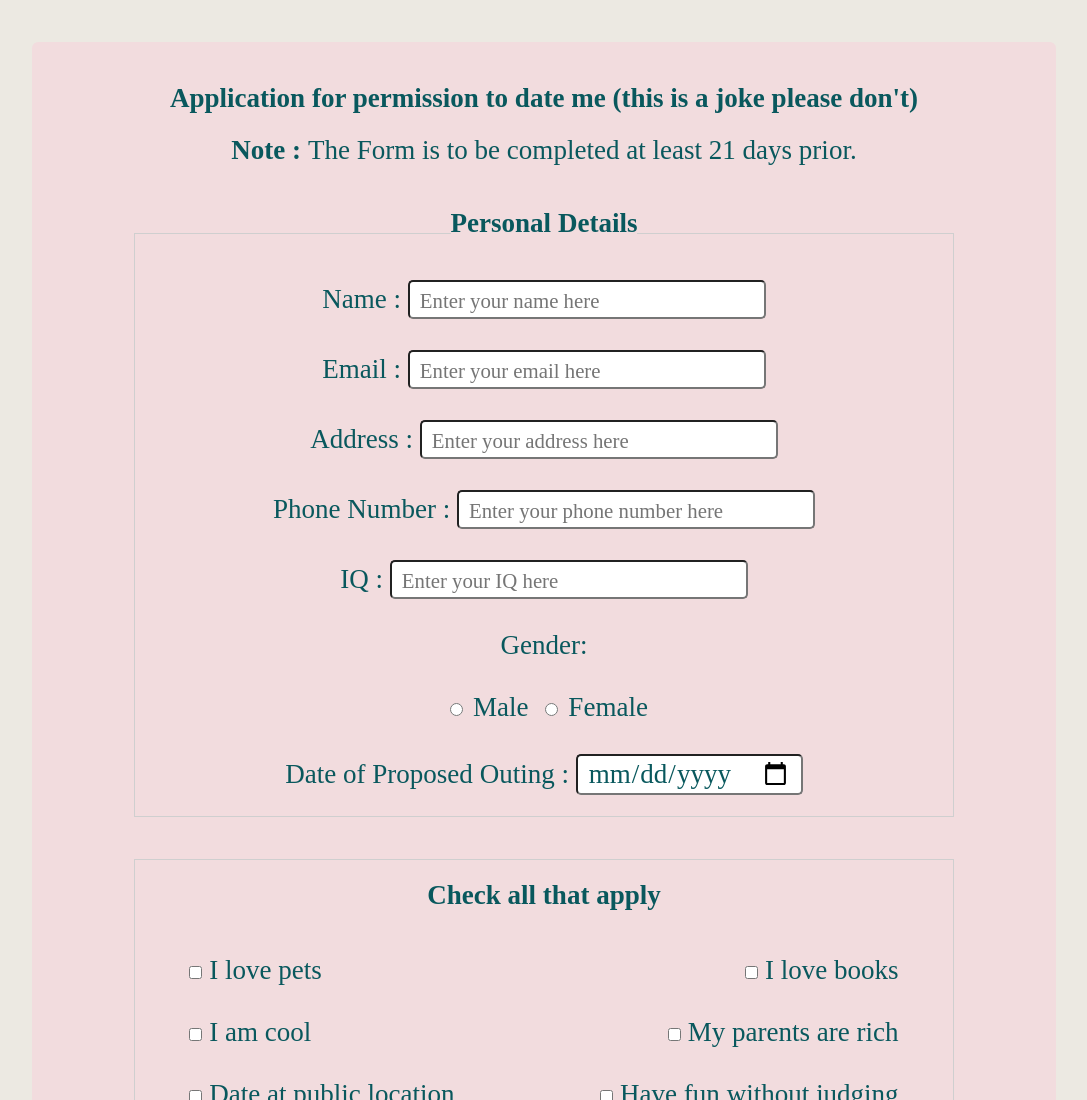
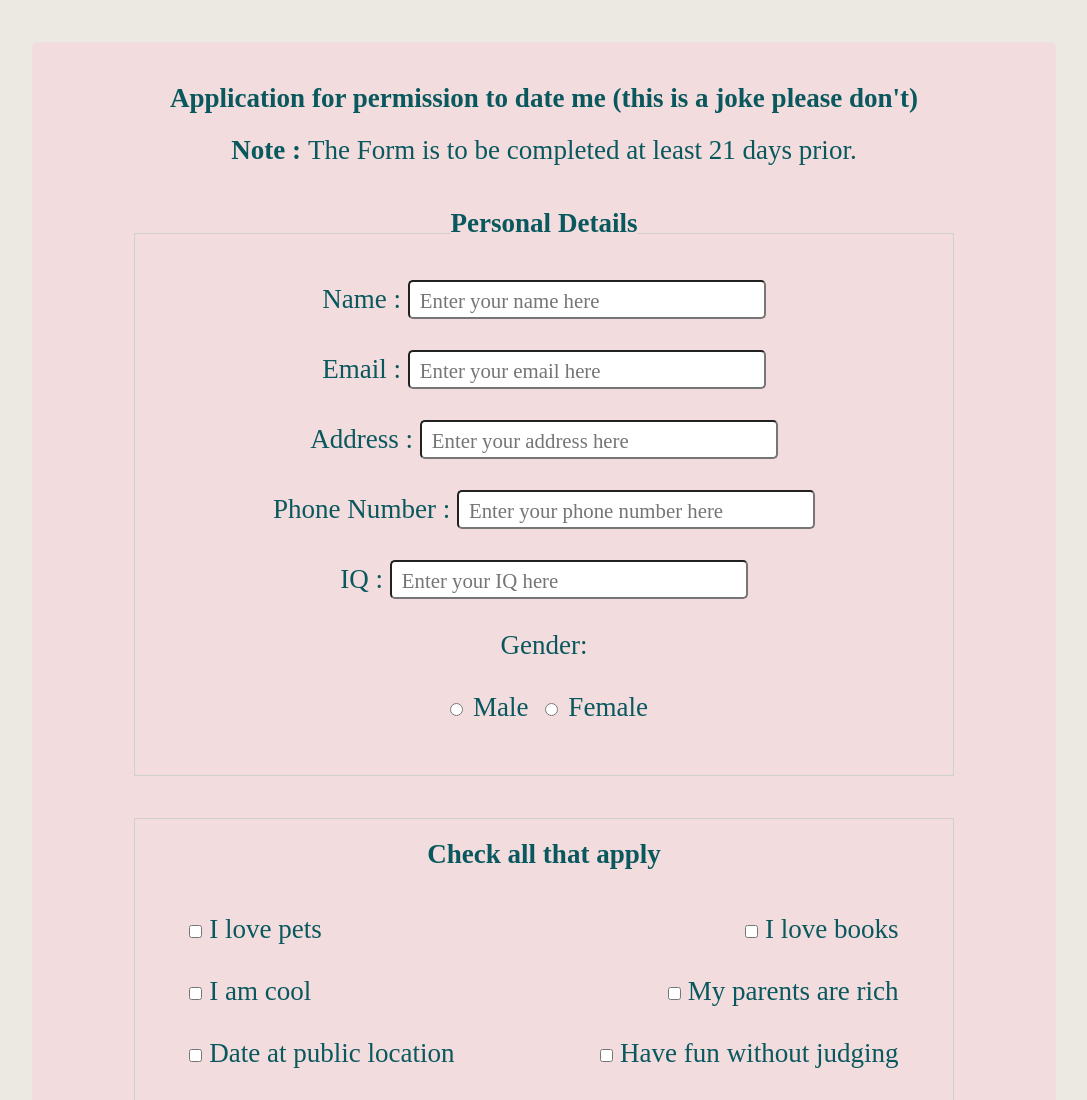
Before and after one commit to Isa055/yourmom, a plain HTML site: page date.html in a window 1280 px wide. Shown: the top 1100 px of the page, without its empty margins (96-1183 px from the left). Drawn offline with Linux system fonts and the light colour scheme.

Commit message:
Update date.html

```diff
--- a/date.html
+++ b/date.html
@@ -110,8 +110,6 @@
             <label>Gender: </label> <br><br>
                 <input class="gender" type="radio" name="gender">Male
                 <input class="gender" type="radio" name="gender">Female <br><br>
-            <label>Date of Proposed Outing : </label>
-                <input type="date">
         </fieldset>
         <fieldset class="bord">
             <h2 class="title">Check all that apply</h2>
```
